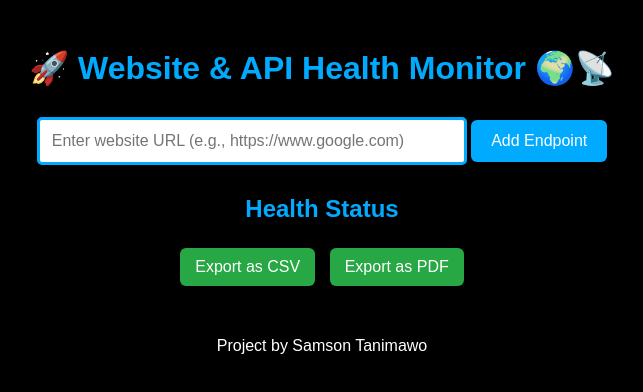
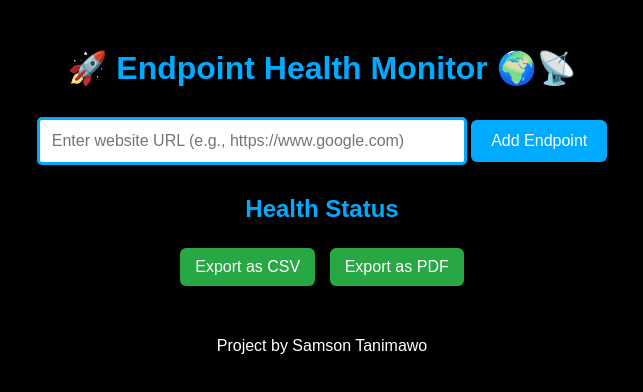
Before and after one commit to Samsontanimawo/HTTP-Endpoints--Health-Monitor, a website: page index.html in a window 1280 px wide. Shown: the whole page, without its empty margins (318-961 px from the left). Drawn offline with Linux system fonts and the light colour scheme; no server answers.

Commit message:
Updated html

```diff
--- a/index.html
+++ b/index.html
@@ -15,7 +15,7 @@
 </head>
 <body>
     <!-- Main header of the page with a title and some fun emojis to represent the project -->
-    <h1>🚀 Website & API Health Monitor 🌍📡</h1>
+    <h1>🚀 Endpoint Health Monitor 🌍📡</h1>
 
     <!-- Input field for entering the website URL that you want to monitor -->
     <input type="text" id="urlInput" placeholder="Enter website URL (e.g., https://www.google.com)">
```
